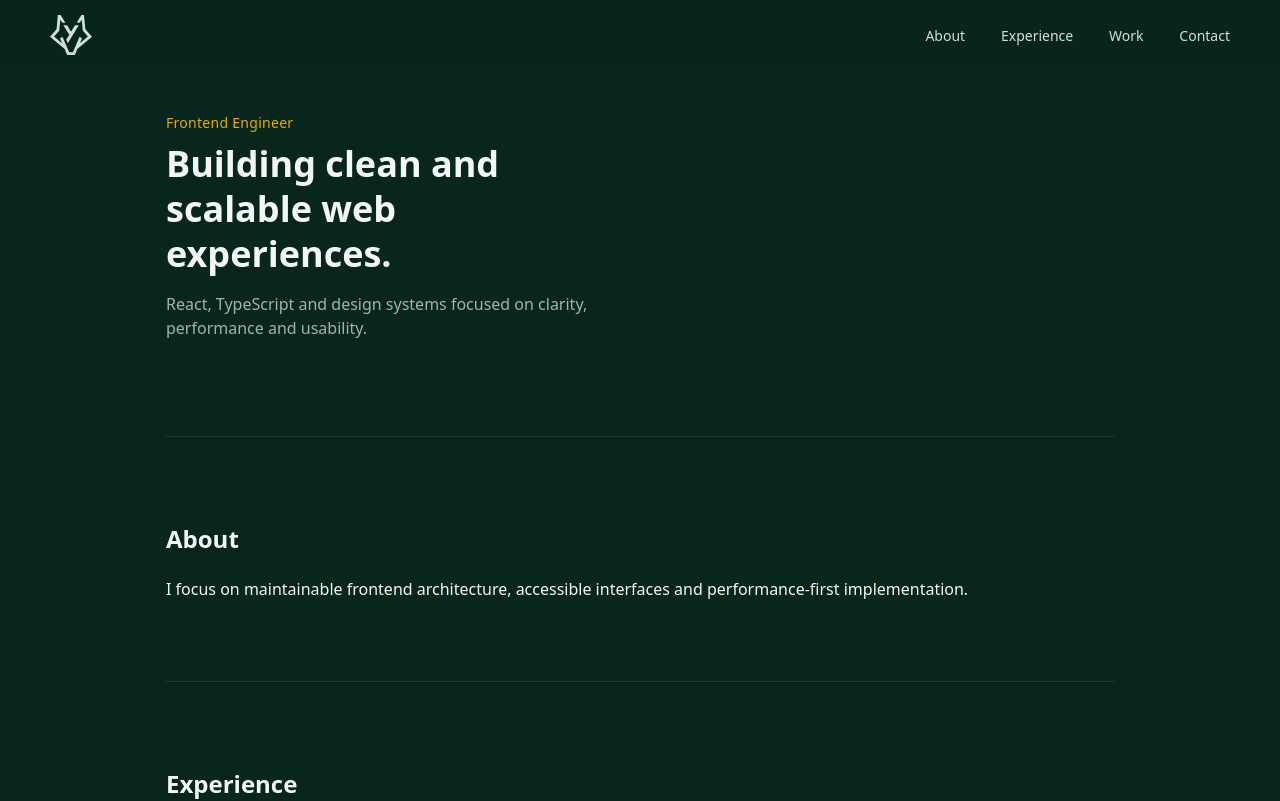
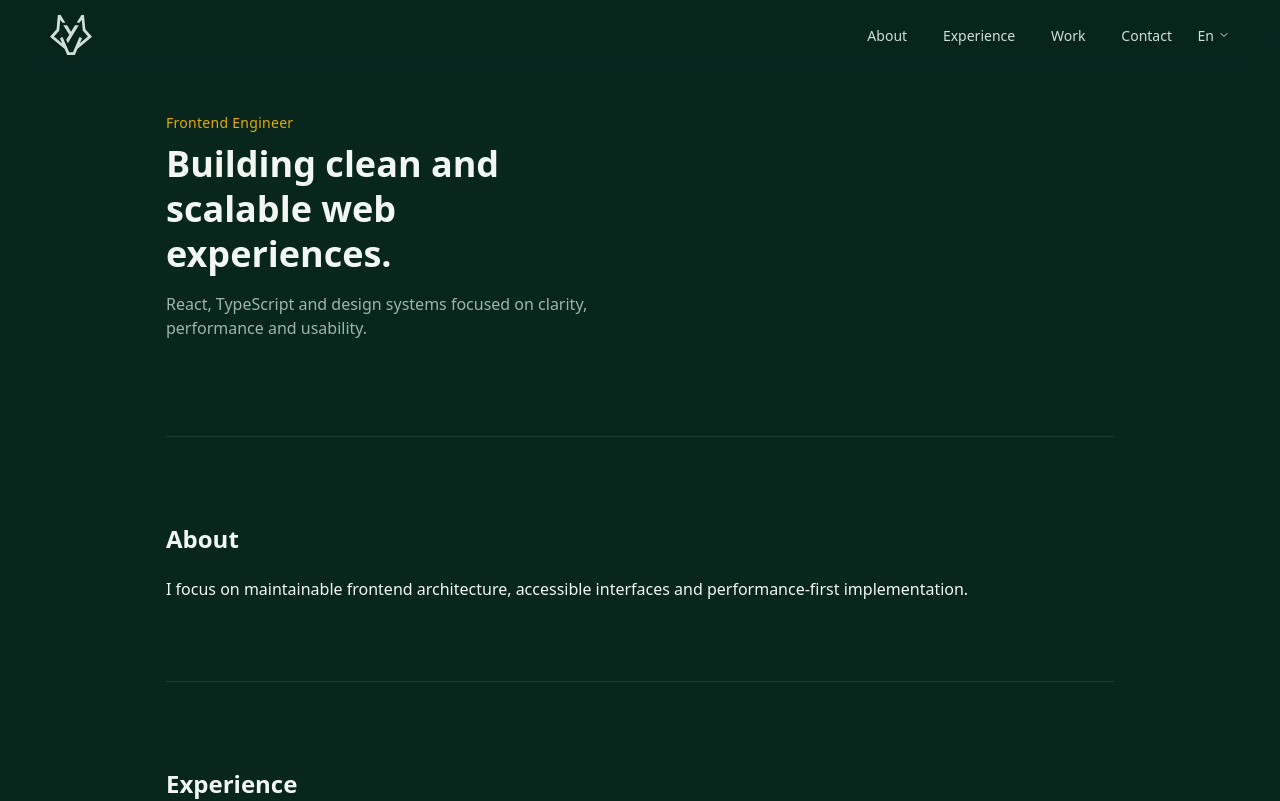
Before and after one commit to AndresHernandez1996/v2, a React (Vite) app: page / in a window 1280 px wide. Shown: the top 801 px of the page. Built offline with nearby package versions, Linux system fonts and the light colour scheme; a web font is replaced by a local one.

Commit message:
feat: add language switcher

```diff
--- /dev/null
+++ b/src/components/LanguageSwitcher/LanguageSwitcher.module.scss
@@ -0,0 +1,88 @@
+@use '../../styles/tokens' as t;
+
+.switcher {
+  position: relative;
+  display: inline-flex;
+}
+
+.trigger {
+  display: inline-flex;
+  align-items: center;
+  gap: 0.25rem;
+  padding: 0;
+  border: 0;
+  background: transparent;
+  color: t.$ui-text-secondary;
+  font-size: t.$font-size-sm;
+  line-height: 1;
+  cursor: pointer;
+  transition: color 220ms ease;
+
+  &:hover {
+    color: t.$ui-link-hover;
+  }
+}
+
+.label {
+  display: inline-flex;
+  align-items: center;
+  transform: translateY(0.04em);
+}
+
+.chevron {
+  width: 0.75rem;
+  height: 0.75rem;
+  display: block;
+  transform: rotate(0deg);
+  transition: transform 220ms ease;
+}
+
+.chevronOpen {
+  transform: rotate(180deg);
+}
+
+.menu {
+  position: absolute;
+  top: calc(100% + 0.75rem);
+  right: 0;
+  transition:
+    opacity 220ms ease,
+    transform 220ms ease,
+    visibility 220ms ease;
+}
+
+.menuOpen {
+  opacity: 1;
+  visibility: visible;
+  pointer-events: auto;
+  transform: translateY(0);
+}
+
+.menuClosed {
+  opacity: 0;
+  visibility: hidden;
+  pointer-events: none;
+  transform: translateY(-0.375rem);
+}
+
+.option {
+  border: 0;
+  border-radius: 1.375rem;
+  background-color: t.$ui-text-secondary;
+  color: t.$ui-bg;
+  padding: 0.5rem 1rem;
+  font-size: t.$font-size-sm;
+  font-weight: t.$font-weight-semibold;
+  line-height: 1;
+  cursor: pointer;
+}
+
+@media (max-width: t.$break-md) {
+  .trigger {
+    font-size: t.$font-size-sm;
+  }
+
+  .option {
+    font-size: t.$font-size-sm;
+  }
+}
--- /dev/null
+++ b/src/components/LanguageSwitcher/LanguageSwitcher.tsx
@@ -0,0 +1,98 @@
+import { useEffect, useRef, useState } from 'react';
+import { useTranslation } from 'react-i18next';
+import { ChevronDown } from '@/components/icons/ChevronDown';
+import styles from './LanguageSwitcher.module.scss';
+
+type SupportedLanguage = 'en' | 'es';
+
+const LANGUAGES: SupportedLanguage[] = ['en', 'es'];
+const LABELS: Record<SupportedLanguage, string> = {
+  en: 'En',
+  es: 'Es',
+};
+
+export function LanguageSwitcher() {
+  const { i18n, t } = useTranslation();
+  const rootRef = useRef<HTMLDivElement | null>(null);
+  const [isOpen, setIsOpen] = useState(false);
+
+  const currentLanguage = (i18n.resolvedLanguage ?? i18n.language).startsWith(
+    'es',
+  )
+    ? 'es'
+    : 'en';
+
+  const availableLanguages = LANGUAGES.filter((lng) => lng !== currentLanguage);
+
+  useEffect(() => {
+    if (!isOpen) {
+      return;
+    }
+
+    const handleClickOutside = (event: MouseEvent) => {
+      if (!rootRef.current) {
+        return;
+      }
+
+      if (!rootRef.current.contains(event.target as Node)) {
+        setIsOpen(false);
+      }
+    };
+
+    const handleEscape = (event: KeyboardEvent) => {
+      if (event.key === 'Escape') {
+        setIsOpen(false);
+      }
+    };
+
+    document.addEventListener('mousedown', handleClickOutside);
+    document.addEventListener('keydown', handleEscape);
+
+    return () => {
+      document.removeEventListener('mousedown', handleClickOutside);
+      document.removeEventListener('keydown', handleEscape);
+    };
+  }, [isOpen]);
+
+  const handleLanguageChange = (nextLanguage: SupportedLanguage) => {
+    void i18n.changeLanguage(nextLanguage);
+    setIsOpen(false);
+  };
+
+  return (
+    <div ref={rootRef} className={styles.switcher}>
+      <button
+        className={styles.trigger}
+        type="button"
+        onClick={() => setIsOpen((prev) => !prev)}
+        aria-expanded={isOpen}
+        aria-haspopup="menu"
+        aria-label={t('language_label')}
+      >
+        <span className={styles.label}>{LABELS[currentLanguage]}</span>
+        <ChevronDown
+          className={`${styles.chevron} ${isOpen ? styles.chevronOpen : ''}`}
+        />
+      </button>
+
+      <div
+        className={`${styles.menu} ${isOpen ? styles.menuOpen : styles.menuClosed}`}
+        role="menu"
+        aria-hidden={!isOpen}
+        aria-label={t('language_label')}
+      >
+        {availableLanguages.map((language) => (
+          <button
+            key={language}
+            className={styles.option}
+            type="button"
+            role="menuitem"
+            onClick={() => handleLanguageChange(language)}
+          >
+            {LABELS[language]}
+          </button>
+        ))}
+      </div>
+    </div>
+  );
+}
--- a/src/components/Layout/Nav/Nav.module.scss
+++ b/src/components/Layout/Nav/Nav.module.scss
@@ -11,8 +11,8 @@
   z-index: 11;
   height: var(--nav-height);
   background-color: rgba(t.$ui-bg, 0.75);
-  backdrop-filter: blur(10px);
-  -webkit-backdrop-filter: blur(10px);
+  backdrop-filter: blur(0.625rem);
+  -webkit-backdrop-filter: blur(0.625rem);
   transition: var(--transition);
 }
 
@@ -45,6 +45,12 @@
   color: inherit;
   text-decoration: none;
   z-index: 30;
+}
+
+.actions {
+  display: flex;
+  align-items: center;
+  gap: clamp(1.25rem, 2vw, 2rem);
 }
 
 .links {
@@ -101,6 +107,10 @@
     padding-inline: t.$nav-padding-mobile;
   }
 
+  .actions {
+    gap: t.$space-4;
+  }
+
   .links {
     gap: t.$space-4;
 
--- a/src/components/Layout/Nav/Nav.tsx
+++ b/src/components/Layout/Nav/Nav.tsx
@@ -1,19 +1,22 @@
 import { useEffect, useState } from 'react';
+import { useTranslation } from 'react-i18next';
 import { Isotipo } from '@/components/icons/Isotipo';
+import { LanguageSwitcher } from '@/components/LanguageSwitcher/LanguageSwitcher';
 import styles from './Nav.module.scss';
 
-const LINKS = [
-  { href: '#about', label: 'About' },
-  { href: '#experience', label: 'Experience' },
-  { href: '#work', label: 'Work' },
-  { href: '#contact', label: 'Contact' },
-];
-
 export function Nav() {
+  const { t } = useTranslation();
   const [scrollDirection, setScrollDirection] = useState<'up' | 'down'>('down');
   const [scrolledToTop, setScrolledToTop] = useState(() =>
     typeof window === 'undefined' ? true : window.scrollY < 50,
   );
+
+  const links = [
+    { href: '#about', label: t('nav_about') },
+    { href: '#experience', label: t('nav_experience') },
+    { href: '#work', label: t('nav_work') },
+    { href: '#contact', label: t('nav_contact') },
+  ];
 
   useEffect(() => {
     let lastScrollY = window.scrollY;
@@ -54,13 +57,18 @@ export function Nav() {
             <Isotipo className={styles.logoIcon} />
           </div>
         </a>
+
+        <div className={styles.actions}>
           <ul className={styles.links}>
-          {LINKS.map((link) => (
+            {links.map((link) => (
               <li key={link.href}>
                 <a href={link.href}>{link.label}</a>
               </li>
             ))}
           </ul>
+
+          <LanguageSwitcher />
+        </div>
       </nav>
     </header>
   );
--- /dev/null
+++ b/src/components/icons/ChevronDown.tsx
@@ -0,0 +1,25 @@
+type ChevronDownProps = {
+  className?: string;
+};
+
+export function ChevronDown({ className }: ChevronDownProps) {
+  return (
+    <svg
+      className={className}
+      width="12"
+      height="12"
+      viewBox="0 0 12 12"
+      fill="none"
+      xmlns="http://www.w3.org/2000/svg"
+      aria-hidden="true"
+      focusable="false"
+    >
+      <path
+        d="M3 4.5L6 7.5L9 4.5"
+        stroke="currentColor"
+        strokeLinecap="round"
+        strokeLinejoin="round"
+      />
+    </svg>
+  );
+}
--- a/src/i18n/locales/en.ts
+++ b/src/i18n/locales/en.ts
@@ -6,4 +6,8 @@ export const en = {
   language_current: 'Current: {{lng}}',
   language_switch_to_english: 'English',
   language_switch_to_spanish: 'Spanish',
+  nav_about: 'About',
+  nav_experience: 'Experience',
+  nav_work: 'Work',
+  nav_contact: 'Contact',
 } as const;
--- a/src/i18n/locales/es.ts
+++ b/src/i18n/locales/es.ts
@@ -6,4 +6,8 @@ export const es = {
   language_current: 'Actual: {{lng}}',
   language_switch_to_english: 'Inglés',
   language_switch_to_spanish: 'Español',
+  nav_about: 'Sobre mí',
+  nav_experience: 'Experiencia',
+  nav_work: 'Proyectos',
+  nav_contact: 'Contacto',
 } as const;
```
Also changed, not shown: src/assets/icons/Chevron down.svg (added). Lines whose indentation alone changed are shown as unchanged.
